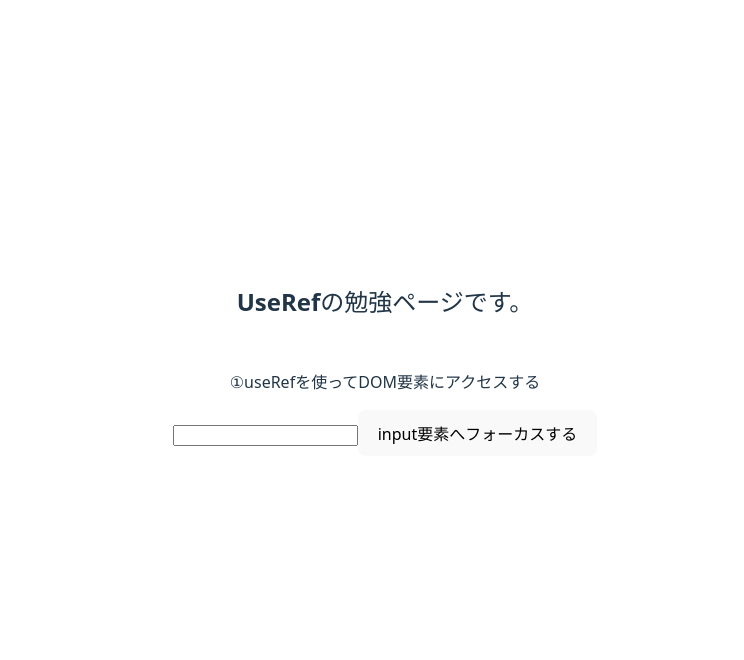
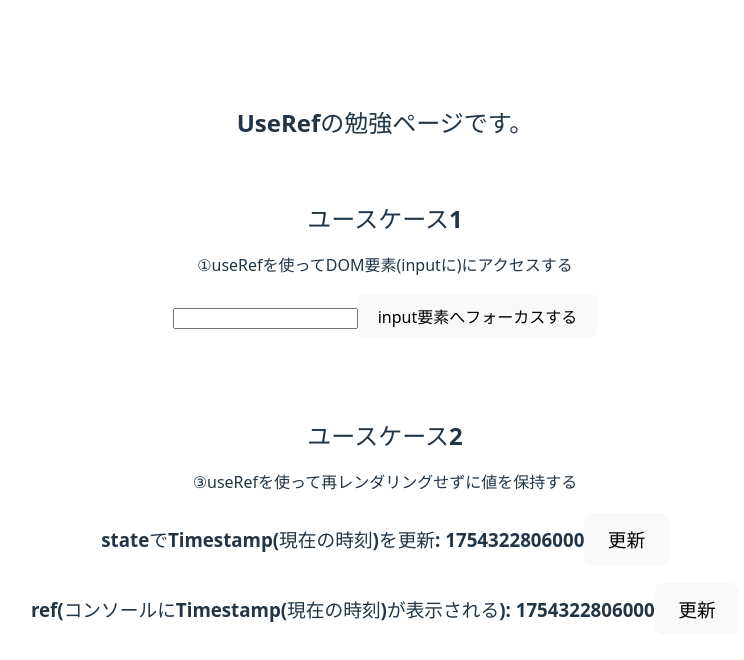
Before and after one commit to terahashi/react-next-study, a React (Vite) app: page /study/UseRef in a window 1280 px wide. Shown: the top 660 px of the page, without its empty margins (255-999 px from the left). Built offline with nearby package versions, Linux system fonts and the light colour scheme.

Commit message:
「UseRef.jsxファイル」にCase3 「再レンダリングせずに値を保持する」を確認する

```diff
--- a/src/pages/study/UseRef.jsx
+++ b/src/pages/study/UseRef.jsx
@@ -3,7 +3,7 @@
 //・【DOM要素へのアクセスを保持できる】のが「useRef」です。
 import { useState, useRef } from 'react';
 
-//// ⬇︎①Case1 「useRefでDOMを取得」
+///////// ⬇︎①Case1 「useRefでDOMを取得」してみよう。
 //「refオブジェクト(inputRef)」をref(ref={inputRef})属性に渡すとDOMを参照することができます。
 const Case1 = () => {
   const [value, setValue] = useState('');
@@ -21,7 +21,7 @@ const Case1 = () => {
   );
 };
 
-// ////②Case2 「動画の再生・停止を制御」
+///////// ②Case2 「動画の再生・停止を制御」をしてみよう。
 // const Case2 = () => {
 //   const [playing, setPlaying] = useState(false);
 //   const videoRef = useRef(); //video要素を参照するためのrefオブジェクト
@@ -35,7 +35,6 @@ const Case1 = () => {
 //     }
 //     setPlaying(!playing); //playingの状態を反転(trueに更新 または falseに更新)
 //   };
-
 //   return (
 //     <>
 //       <div style={{ display: 'flex', flexDirection: 'column', alignItems: 'center' }}>
@@ -48,21 +47,60 @@ const Case1 = () => {
 //   );
 // };
 
+///////// ③Case3 useRefとは?「再レンダリングせずに値を保持する」を確認する
+const createTimeStamp = () => new Date().getTime();
+
+const Case3 = () => {
+  const [timeStamp, setValue] = useState(createTimeStamp()); //普通のstateを作成
+  const ref = useRef(createTimeStamp()); //refオブジェクトを作成
+
+  ////■イベントハンドラー
+  //⬇︎stateを更新する関数(createTimeStamp(現在の時刻)で現在のタイムスタンプを取得してstateに代入)
+  const updateState = () => {
+    setValue(createTimeStamp());
+  };
+  //⬇︎ref.currentを更新する関数(createTimeStamp(現在の時刻)で現在のタイムスタンプを取得してref.currentに代入)
+  const updateRef = () => {
+    ref.current = createTimeStamp();
+    console.log('ref.current ->', ref.current);
+  };
+
+  return (
+    <div>
+      <h3>
+        stateでTimestamp(現在の時刻)を更新: {timeStamp}
+        <button onClick={updateState}>更新</button>
+      </h3>
+      <h3>
+        ref(コンソールにTimestamp(現在の時刻)が表示される): {ref.current}
+        <button onClick={updateRef}>更新</button>
+      </h3>
+    </div>
+  );
+};
+
 //// ⬇︎UseRefコンポーネント
 const UseRef = () => {
   return (
     <div>
-      <h2 style={{ marginBottom: '50px' }}>UseRefの勉強ページです。</h2>
+      <h2 style={{ marginBottom: '60px' }}>UseRefの勉強ページです。</h2>
 
       <div style={{ marginBottom: '80px' }}>
-        <p>①useRefを使ってDOM要素にアクセスする</p>
+        <h2 style={{ marginBottom: '0px' }}>ユースケース1</h2>
+        <p>①useRefを使ってDOM要素(inputに)にアクセスする</p>
         <Case1 />
       </div>
 
-      {/* <div style={{ marginBottom: '40px' }}>
+      {/* <div style={{ marginBottom: '80px' }}>
         <p>②useRefを使って動画の再生・停止を制御する</p>
         <Case2 />
       </div> */}
+
+      <div style={{ marginBottom: '80px' }}>
+        <h2 style={{ marginBottom: '0px' }}>ユースケース2</h2>
+        <p>③useRefを使って再レンダリングせずに値を保持する</p>
+        <Case3 />
+      </div>
     </div>
   );
 };
```
